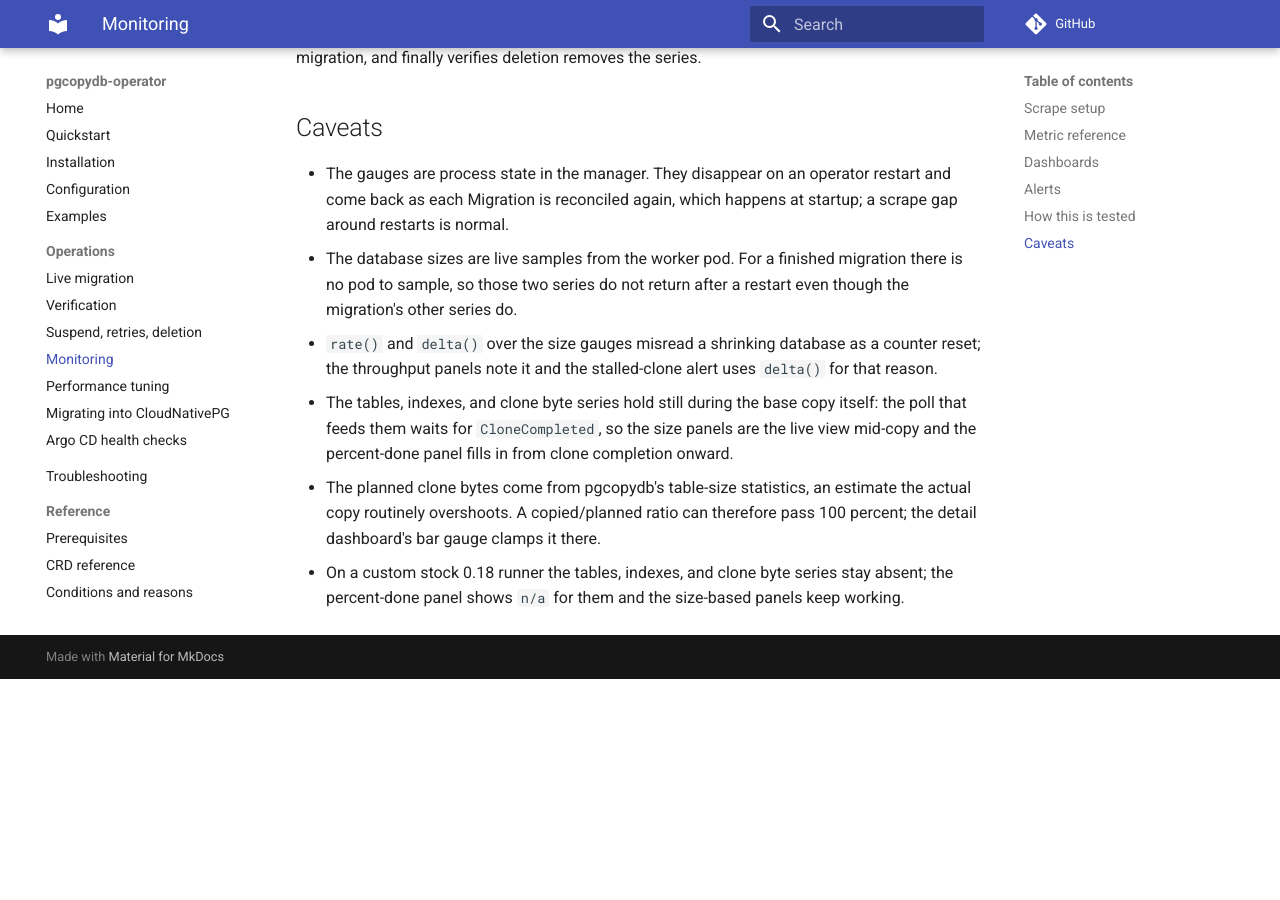
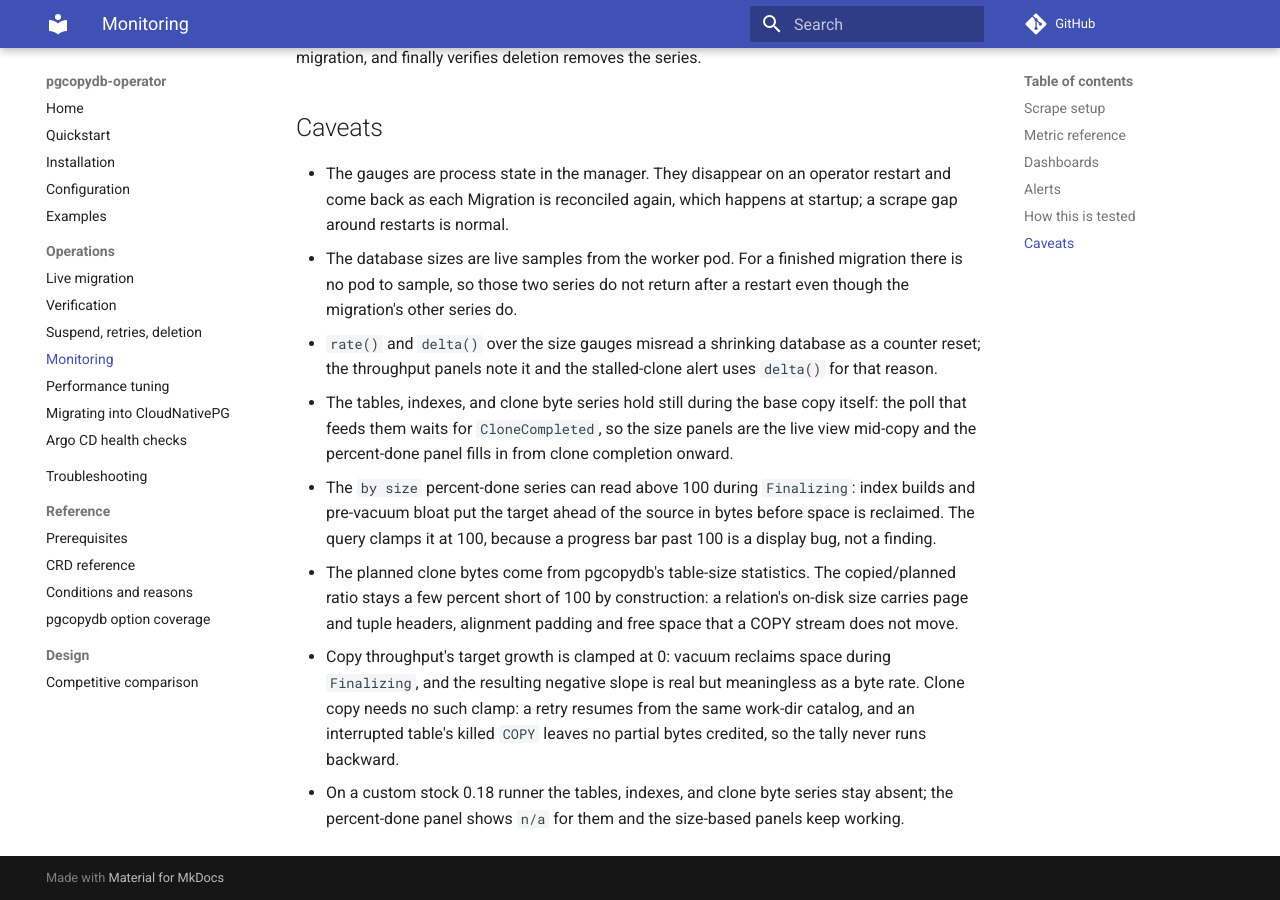
Before and after one commit to ydixken/pgcopydb-operator, an MkDocs documentation site: the page built from docs/operations/monitoring.md, in a window 1280 px wide and 900 px high, scrolled down 4565 px. Built offline with MkDocs 1.6.1 and Material for MkDocs 9.7.7, drawn with Linux system fonts in a browser that asks for light colours; comment, search, counter and statistics services are not loaded; before the commit the page ends 5244 px from its top, so only the background shows below that.

Commit message:
fix(chart): fit the Status row on one line, clamp percent and throughput
Current work pushed Completed at onto a dead second line; refit all
six Status stats onto one 24-wide row (Phase 4, Current work 5, Mode
3, Attempts 3, Elapsed 4, Completed at 5) and pull every panel below
back up by the four rows that freed.

ETA by size and Current work both auto-sized their text to fill an
oversized box; pin options.text.valueSize on each instead.

Percent done's by-size series divides target by source, and the
target legitimately outgrows the source in bytes during Finalizing
(index builds, pre-vacuum bloat) before space is reclaimed, so the bar
read past 100. clamp_max it at 100. The other three series (tables,
indexes, clone bytes) were correctly absent, not broken: they come
from status.progress, which a plain clone never populates until the
worker exits, so their metrics are unset rather than zero and the
query returns no data.

Copy throughput's target growth goes negative while vacuum reclaims
space; clamp_min it at 0. Clone copy needs no such clamp: a retry
resumes from the same work-dir catalog and an interrupted table's
killed COPY credits no partial bytes, so the tally cannot run
backward between attempts.

Updated the caveats in the monitoring guide to match: the stale claim
that the copied/planned ratio clamps past 100 (it does not; that
ratio actually stays a few percent short of 100 by construction) is
replaced with what actually gets clamped and why.

```diff
--- a/docs/operations/monitoring.md
+++ b/docs/operations/monitoring.md
@@ -95,6 +95,10 @@ Each release candidate then runs a live gate: the e2e suite drives a real follow
   For a finished migration there is no pod to sample, so those two series do not return after a restart even though the migration's other series do.
 - `rate()` and `delta()` over the size gauges misread a shrinking database as a counter reset; the throughput panels note it and the stalled-clone alert uses `delta()` for that reason.
 - The tables, indexes, and clone byte series hold still during the base copy itself: the poll that feeds them waits for `CloneCompleted`, so the size panels are the live view mid-copy and the percent-done panel fills in from clone completion onward.
-- The planned clone bytes come from pgcopydb's table-size statistics, an estimate the actual copy routinely overshoots.
-  A copied/planned ratio can therefore pass 100 percent; the detail dashboard's bar gauge clamps it there.
+- The `by size` percent-done series can read above 100 during `Finalizing`: index builds and pre-vacuum bloat put the target ahead of the source in bytes before space is reclaimed.
+  The query clamps it at 100, because a progress bar past 100 is a display bug, not a finding.
+- The planned clone bytes come from pgcopydb's table-size statistics.
+  The copied/planned ratio stays a few percent short of 100 by construction: a relation's on-disk size carries page and tuple headers, alignment padding and free space that a COPY stream does not move.
+- Copy throughput's target growth is clamped at 0: vacuum reclaims space during `Finalizing`, and the resulting negative slope is real but meaningless as a byte rate.
+  Clone copy needs no such clamp: a retry resumes from the same work-dir catalog, and an interrupted table's killed `COPY` leaves no partial bytes credited, so the tally never runs backward.
 - On a custom stock 0.18 runner the tables, indexes, and clone byte series stay absent; the percent-done panel shows `n/a` for them and the size-based panels keep working.
```
Also changed, not shown: 1 other file.
